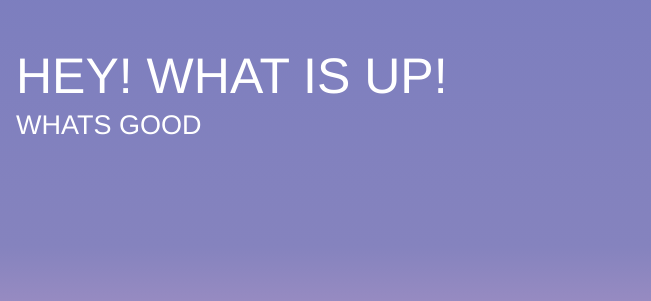
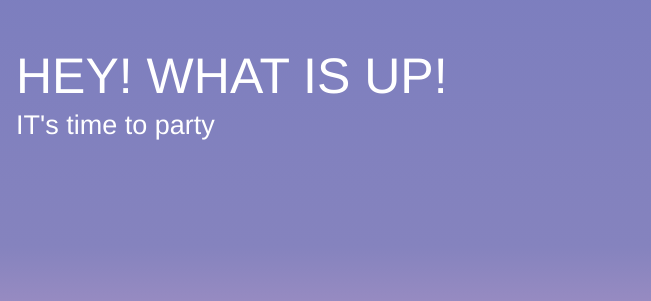
Before and after one commit to ForkedBlock/communitysite, a website: page public/index.html in a window 1280 px wide. Shown: the part 234-535 px from the top of the page, 629-1280 px from the left. Drawn offline with Linux system fonts and the light colour scheme.

Commit message:
index.html edit

```diff
--- a/public/index.html
+++ b/public/index.html
@@ -59,7 +59,7 @@
             <a class="twitter-link" href="http://twitter.com/home/?status=I%20created%20a%20project%20with%20AWS%20CodeStar!%20%23AWS%20%23AWSCodeStar%20https%3A%2F%2Faws.amazon.com%2Fcodestar"><img src="img/tweet.svg" /></a>
             <div class="text">
                 <h1>HEY! WHAT IS UP! </h1>
-                <h2>WHATS GOOD</h2>
+                <h2>IT's time to party</h2>
             </div>
         </div>
     </div>
```
